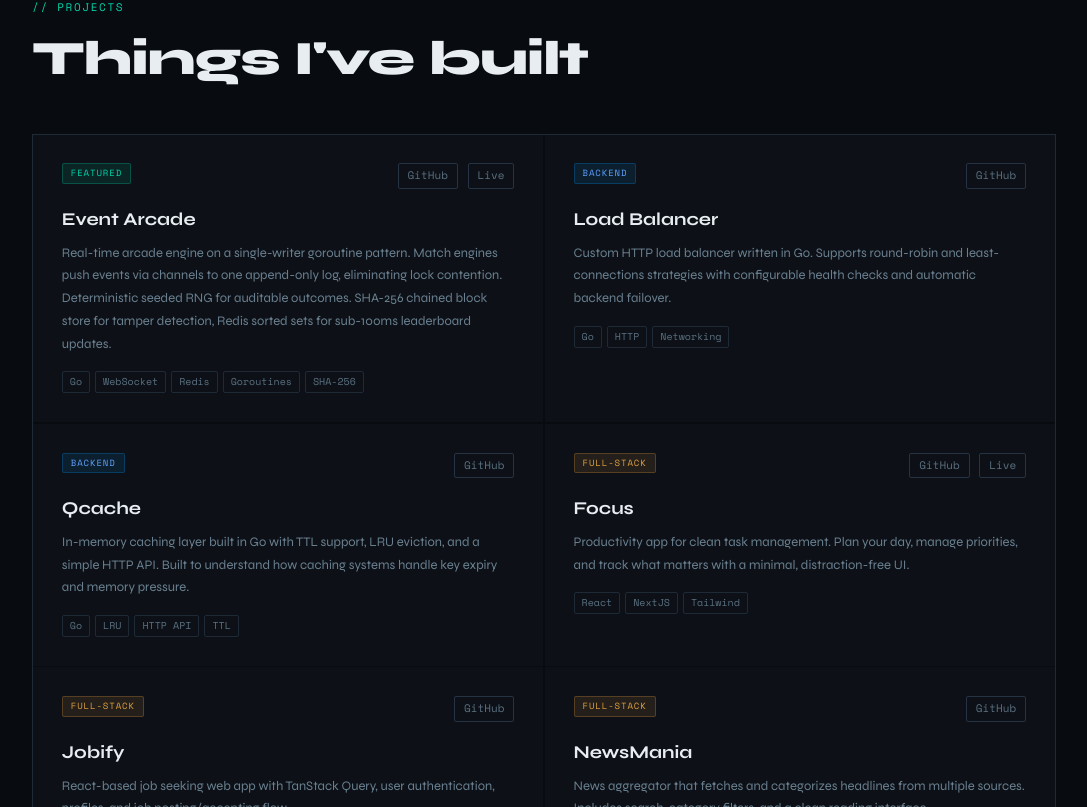
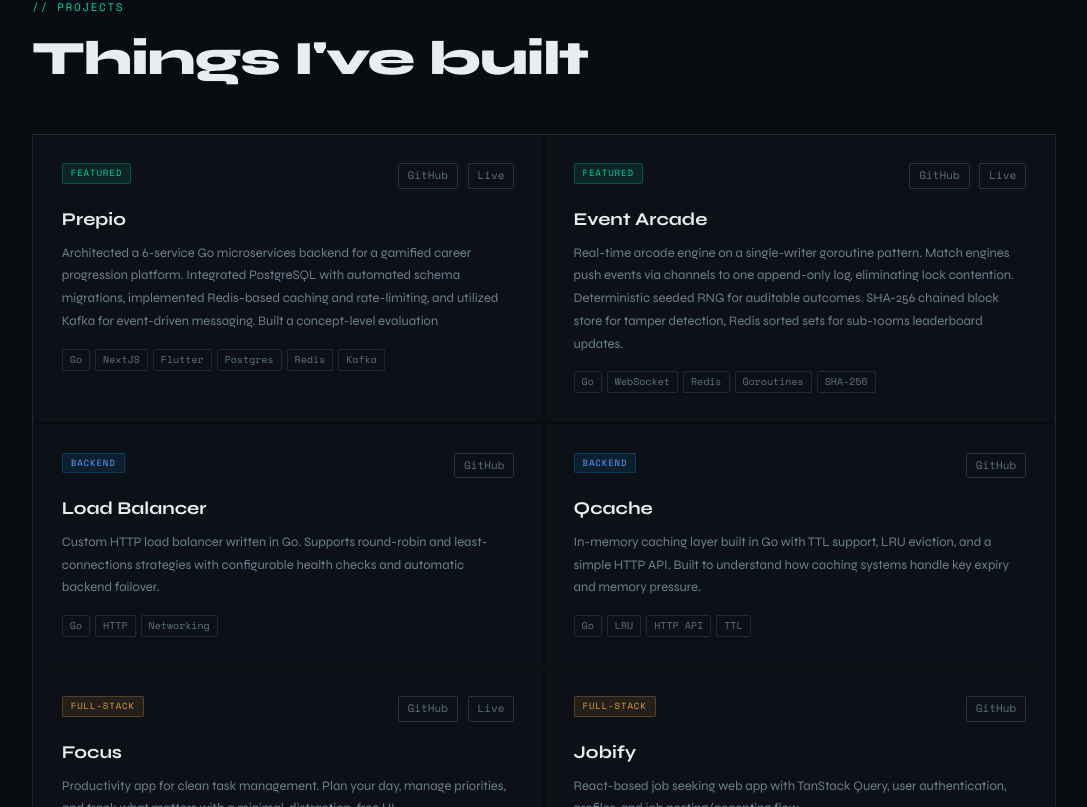
Before and after one commit to ayuuuuu0-0/pro-portfolio, a Next.js app: page / in a window 1280 px wide. Shown: the part 2953-3760 px from the top of the page, without its empty margins (96-1183 px from the left). Built offline with nearby package versions, Linux system fonts and the light colour scheme.

Commit message:
added the prepio in the projects

```diff
--- a/src/data/portfolio.ts
+++ b/src/data/portfolio.ts
@@ -73,6 +73,18 @@ export const EXPERIENCE = [
 export type ProjectBadge = "featured" | "backend" | "fullstack" | "flutter" | "hackathon";
 
 export const PROJECTS = [
+  {
+    name: "Prepio",
+    badge: "featured" as ProjectBadge,
+    badgeLabel: "Featured",
+    description:
+      "Architected a 6-service Go microservices backend for a gamified career progression platform. Integrated PostgreSQL with automated schema migrations, implemented Redis-based caching and rate-limiting, and utilized Kafka for event-driven messaging. Built a concept-level evaluation",
+    stack: ["Go", "NextJS", "Flutter", "Postgres", "Redis", "Kafka"],
+    links: {
+      github: "https://github.com/ayuuuuu0-0/prepio",
+      live: "http://prepio-ai.vercel.app/",
+    },
+  },
   {
     name: "Event Arcade",
     badge: "featured" as ProjectBadge,
```
Also changed, not shown: 1 other file (tests, documents, lock files or other folders).
